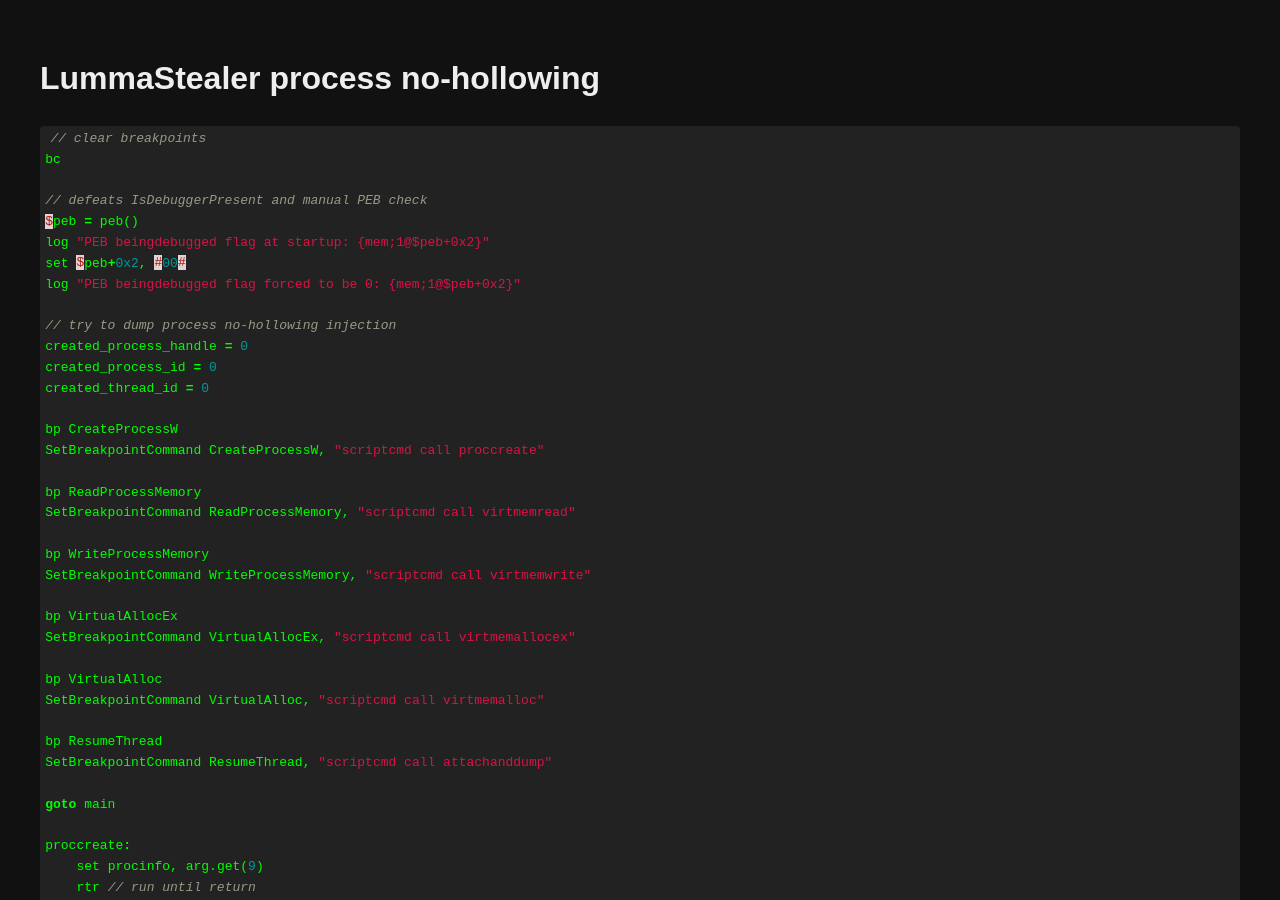
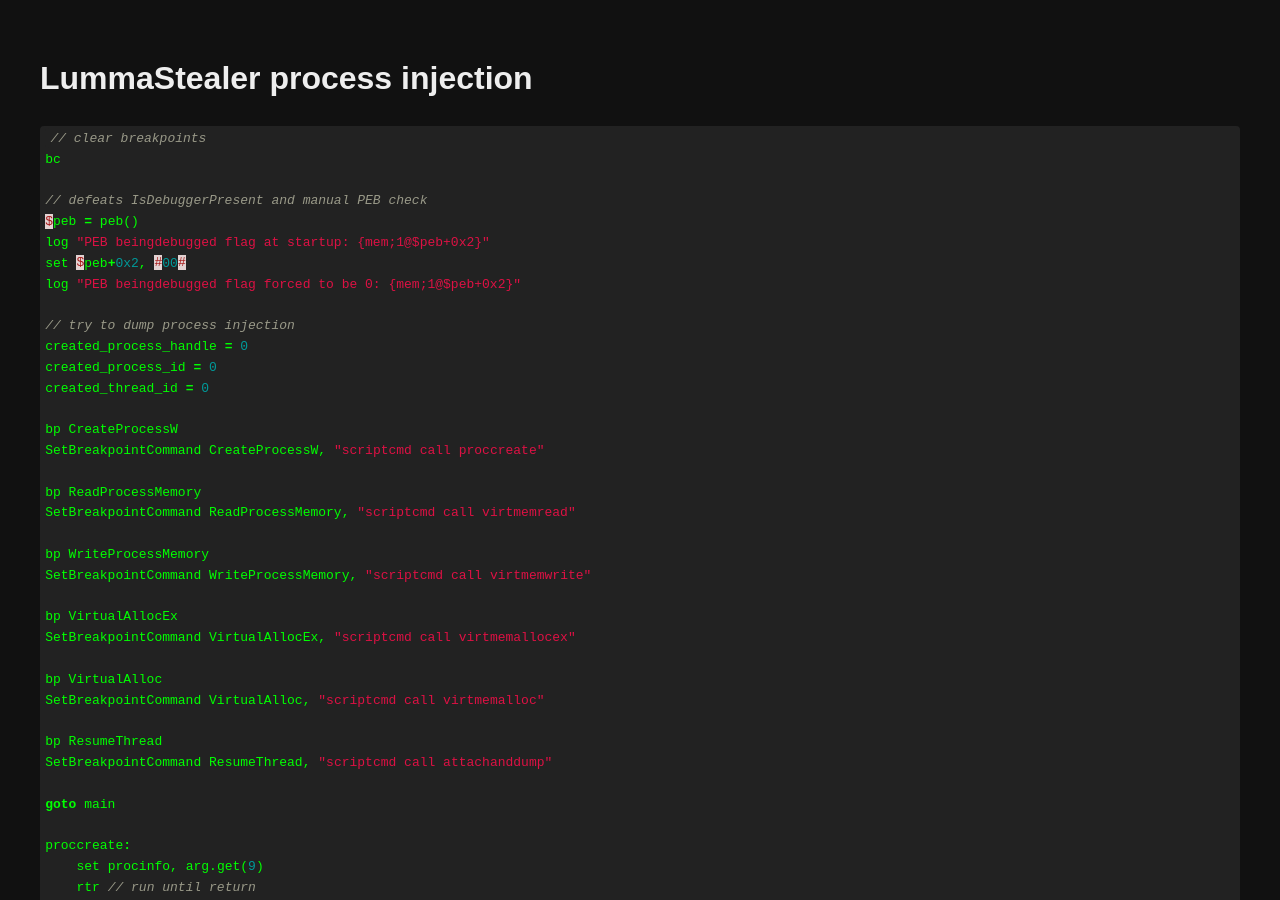
Before and after one commit to federicofantini/TheTrackerShow, a Jekyll site: the page built from scripts/x64dbg/01-lummastealer_process_injection.md, in a window 1280 px wide and 900 px high. Built offline with Jekyll 4.4.1, drawn with Linux system fonts in a browser that asks for light colours; our own code applies the rules of GitHub Pages for plain Markdown files.

Commit message:
renamed the procedure

````diff
--- a/scripts/x64dbg/01-lummastealer_process_unhollowing.md
+++ b/scripts/x64dbg/01-lummastealer_process_injection.md
@@ -1,4 +1,4 @@
-# LummaStealer process no-hollowing
+# LummaStealer process injection
 
 ```c
 // clear breakpoints
@@ -10,7 +10,7 @@
 set $peb+0x2, #00#
 log "PEB beingdebugged flag forced to be 0: {mem;1@$peb+0x2}"
 
-// try to dump process no-hollowing injection
+// try to dump process injection
 created_process_handle = 0
 created_process_id = 0
 created_thread_id = 0
@@ -103,4 +103,4 @@
 
 <br><br>
 
-<p><img src="{{ site.url }}{{ site.baseurl }}/scripts/x64dbg/01-lummastealer_process_no_hollowing.png" alt="lummastealer process no-hollowing output" width="100%"/></p>
+<p><img src="{{ site.url }}{{ site.baseurl }}/scripts/x64dbg/01-lummastealer_process_injection.png" alt="lummastealer process injection output" width="100%"/></p>
````
Also changed, not shown: index.md (+1 -1 lines), scripts/x64dbg/01-lummastealer_process_injection.png (renamed from scripts/x64dbg/01-lummastealer_process_unhollowing.png).
